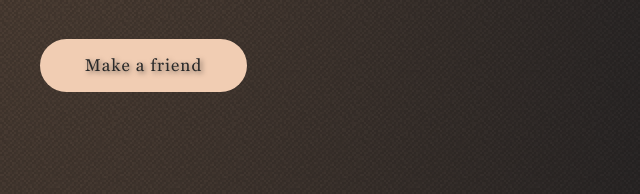
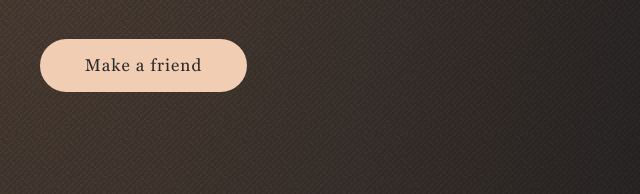
Before and after one commit to matveev96/PetPojects, a website: page shelter/pages/main/index.html in a window 1280 px wide. Shown: the part 574-768 px from the top of the page, 0-640 px from the left. Drawn offline with Linux system fonts and the light colour scheme; a web font is replaced by a local one.

Commit message:
fix: remove shadow style from button in not-only section

```diff
--- a/shelter/pages/main/index.html
+++ b/shelter/pages/main/index.html
@@ -34,7 +34,7 @@
                     <h2 class="not-only__title">Not only people need a house</h2>
                     <p class="not-only__text">We offer to give a chance to a little and nice puppy with an extremely wide and open heart. He or she will love you more than anybody else in the world, you will see!</p>
                     <form action="#our-friends" class="not-only__button">
-                        <button class="button button_colored button_text-shadow">Make a friend</button>
+                        <button class="button button_colored">Make a friend</button>
                     </form>
                 </div>
                 <div class="not-only__img">
```
